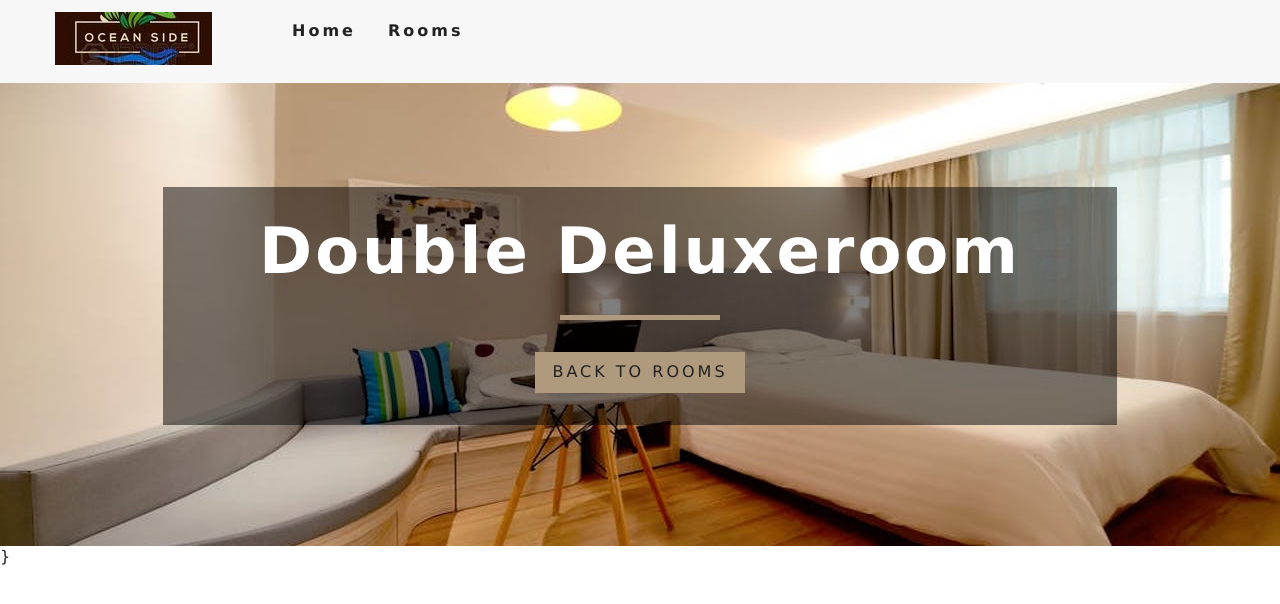
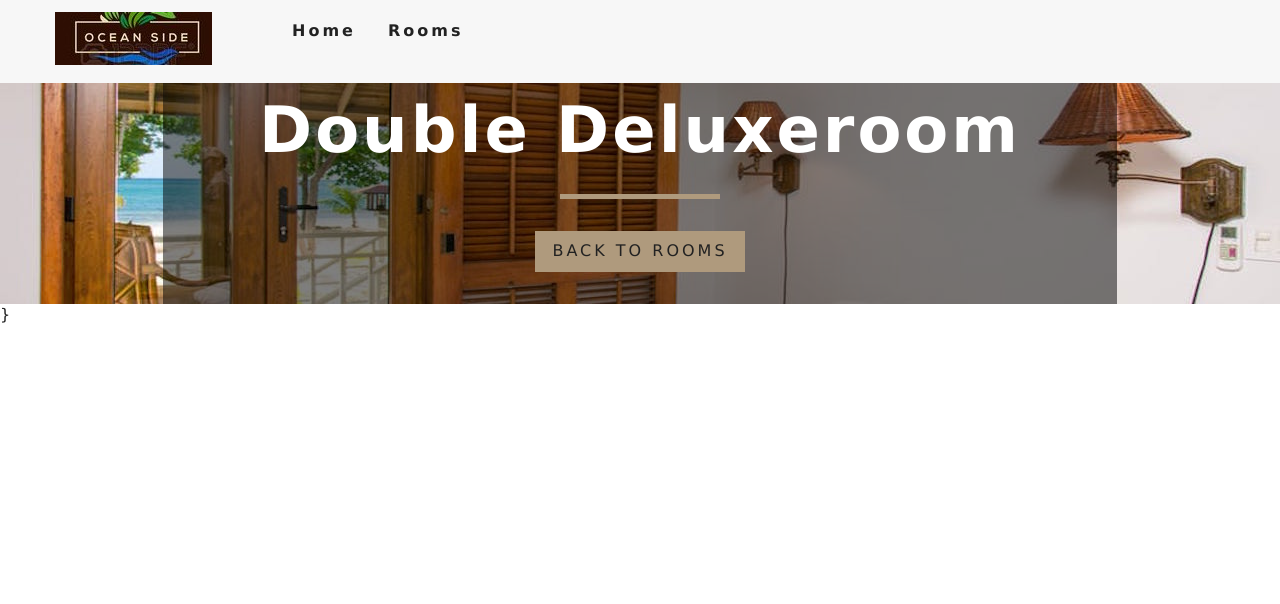
Before and after one commit to jamesoyanna/hotel-app, a React (Create React App) app: page /rooms/double-deluxe in a window 1280 px wide. Shown: the top 604 px of the page. Built offline with nearby package versions, Linux system fonts and the light colour scheme.

Commit message:
used syled component to access images

```diff
--- a/src/components/StyledHero.js
+++ b/src/components/StyledHero.js
@@ -3,7 +3,7 @@
 
 const StyledHero = styled.header`
 min-height: 60hv;
-background: url(${defaultImg}) center/cover no-repeat;
+background: url(${props=>props.img? props.img: defaultImg}) center/cover no-repeat;
 display: flex;
 align-items: center;
 justify-content: center;
--- a/src/pages/Home.js
+++ b/src/pages/Home.js
@@ -4,25 +4,20 @@
 import { Link }  from 'react-router-dom';
 import Services from '../components/Services';
 import FeaturedRooms from '../components/FeaturedRooms';
-import StyledHero from "../components/StyledHero";
+//import Button from "../components/StyledHero";
 const Home = () => {
-    return (
-      <>
+    return <>
 <Hero>
-          <Banner
-            title="Luxurious Rooms"
-            subtitle="Deluxe rooms starts at N299"
-          >
+        <Banner title="Luxurious Rooms" subtitle="Deluxe rooms starts at N299">
             <Link to="/rooms" className="btn-primary">
                 our rooms
             </Link>
         </Banner>
     </Hero>
-        <Services />
+    < Services />
     <FeaturedRooms />
-        <StyledHero />
+
     </>
-    );
 
 }
 export default Home;
--- a/src/pages/SingleRoom.js
+++ b/src/pages/SingleRoom.js
@@ -4,6 +4,7 @@
 import Banner from "../components/Banner";
 import {Link} from 'react-router-dom';
 import {RoomContext} from "../context";
+import StyledHero from "../components/StyledHero";
 
 export class SingleRoom extends Component {
     constructor(props){
@@ -32,13 +33,13 @@
 const {name, description, capacity,size, price, extras,breakfast,pets, images} = room
 
         return (
-         <Hero hero="roomsHero">
-             <Banner title={`${name}room`}>
-                 <Link to="/rooms"className="btn-primary">
-                     Back to rooms
-                 </Link>
-             </Banner>
-         </Hero>
+          <StyledHero img={images[0] || this.state.defaultBcg}>
+            <Banner title={`${name}room`}>
+              <Link to="/rooms" className="btn-primary">
+                Back to rooms
+              </Link>
+            </Banner>
+          </StyledHero>
         );
     }
 }
```
Lines whose indentation alone changed are shown as unchanged.
